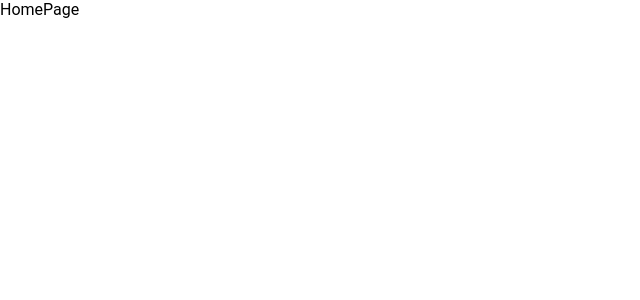
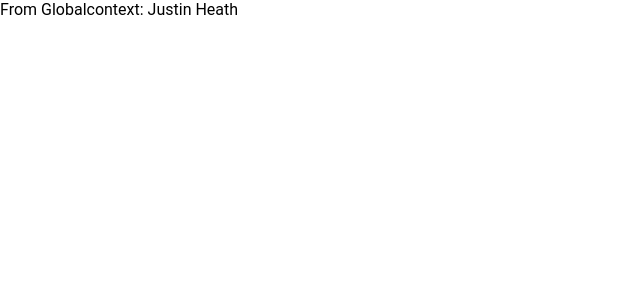
Before and after one commit to salmaniye/stripes-n-strides, a React (Create React App) app: page /home in a window 1280 px wide. Shown: the top 300 px of the page, without its empty margins (0-640 px from the left). Built offline with nearby package versions, Linux system fonts and the light colour scheme.

Commit message:
added global context

```diff
--- a/src/App.js
+++ b/src/App.js
@@ -8,8 +8,11 @@ import PlanPage from "./presentation/PlanPage/pages/PlanPage";
 import UserPage from "./presentation/UserPage/pages/UserPage";
 // import PageNotFound from "./presentation/_AuthenticatedLayout/pages/PageNotFound/PageNotFound";
 
+import { GlobalProvider } from "./contexts/GlobalContext";
+
 const App = () => {
   return (
+    <GlobalProvider>
       <BrowserRouter>
         <Routes>
           {/* <Route path="*" element={<PageNotFound />} /> */}
@@ -22,6 +25,7 @@ const App = () => {
           <Route path="/user" element={<UserPage />} />
         </Routes>
       </BrowserRouter>
+    </GlobalProvider>
   );
 };
 
--- /dev/null
+++ b/src/contexts/GlobalContext.js
@@ -0,0 +1,19 @@
+import { useState, createContext } from "react";
+
+const GlobalContext = createContext();
+
+const GlobalProvider = (props) => {
+  const [user, setUser] = useState({
+    firstName: "Justin",
+    lastName: "Heath",
+    email: "justin@hacks.com",
+  });
+
+  return (
+    <GlobalContext.Provider value={{ user, setUser }}>
+      {props.children}
+    </GlobalContext.Provider>
+  );
+};
+
+export { GlobalContext, GlobalProvider };
--- a/src/presentation/HomePage/pages/HomePage.js
+++ b/src/presentation/HomePage/pages/HomePage.js
@@ -1,8 +1,12 @@
 import { Stack } from "@mui/material";
-import React from "react";
+import React, { useContext } from "react";
+import { GlobalContext } from "../../../contexts/GlobalContext";
 
 const HomePage = () => {
-  return <Stack>HomePage</Stack>;
+  const { user } = useContext(GlobalContext);
+  return (
+    <Stack>From Globalcontext: {user.firstName + " " + user.lastName}</Stack>
+  );
 };
 
 export default HomePage;
```
Lines whose indentation alone changed are shown as unchanged.
